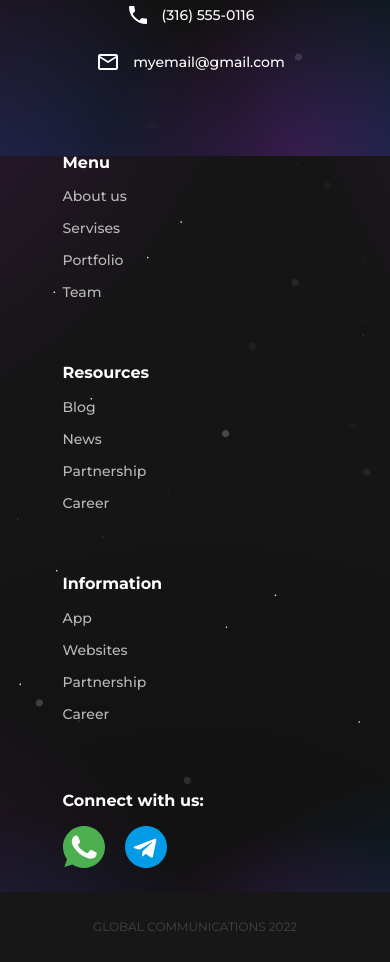
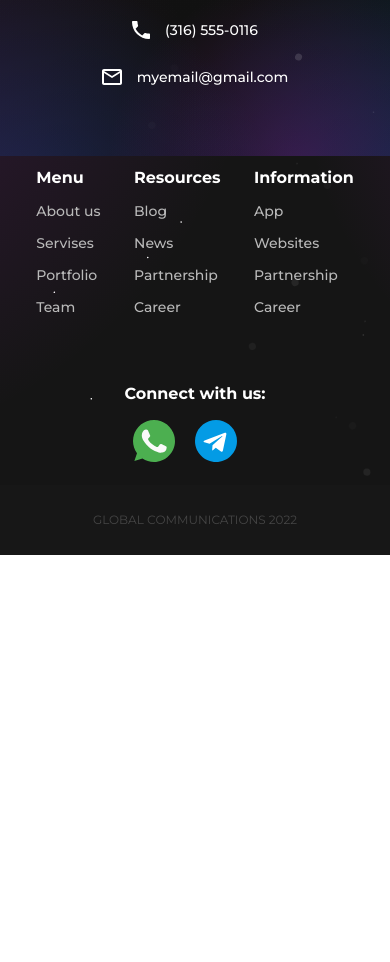
Before and after one commit to ItsNotMe2099/glob-com-frontend, a Next.js app: page / in a window 390 px wide. Shown: the part 7440-8402 px from the top of the page. After the commit the page ends 7995 px from the top, so only its background shows below. Built offline with nearby package versions, Linux system fonts and the light colour scheme.

Commit message:
Footer mobile fix

```diff
--- a/components/layout/Footer/index.module.scss
+++ b/components/layout/Footer/index.module.scss
@@ -34,6 +34,11 @@
     padding-top: 35px;
     padding-right: 50px;
   }
+  @media screen and (max-width: 450px){
+    padding-right: 0;
+    padding-left: 0;
+    padding-top: 130px;
+  }
 }
 
 .copyright{
@@ -48,9 +53,6 @@
   display: flex;
   flex: 1;
   justify-content: space-around;
-  @media screen and (max-width: $sm-min){
-    flex-direction: column;
-  }
 }
 
 .title{
@@ -198,6 +200,11 @@
   @media screen and (max-width: $sm-min){
     margin-top: 70px;
   }
+  @media screen and (max-width: 450px){
+    display: flex;
+    flex-direction: column;
+    align-items: center;
+  }
 }
 
 .social{
--- a/components/layout/Footer/index.tsx
+++ b/components/layout/Footer/index.tsx
@@ -92,7 +92,8 @@
               </Link>
             )}
           </div>
-          <div className={styles.right}>
+        </div>
+        <div className={styles.right}>
             <div className={styles.head}>Connect with us:</div>
             <div className={styles.social}>
               <Link href={`${CONTACTS.whatsapp}`}>
@@ -107,7 +108,6 @@
               <SubscribeSection/>
             </div>*/}
           </div>
-        </div>
       </div>
     </div>
     <div className={styles.copyright}>
```
